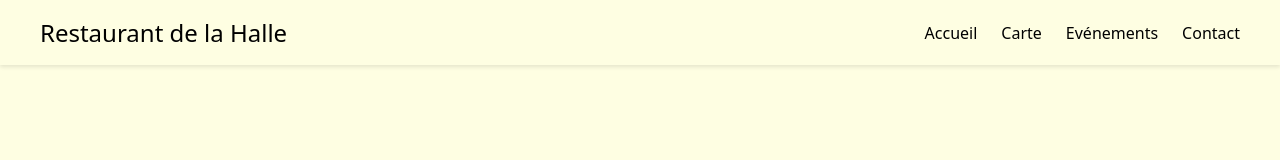
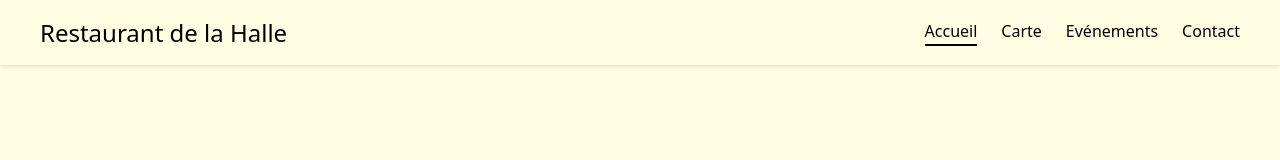
Before and after one commit to Lucacist/restaurant_de_la_halle, a Vue app: page / in a window 1280 px wide. Shown: the top 160 px of the page. Built offline with nearby package versions, Linux system fonts and the light colour scheme; a web font is replaced by a local one.

Commit message:
soulignement navbar

```diff
--- a/src/components/Navbar.vue
+++ b/src/components/Navbar.vue
@@ -97,10 +97,31 @@ const closeMenu = () => {
   text-decoration: none;
   font-weight: 500;
   transition: color 0.3s ease;
+  position: relative;
+  padding-bottom: 4px;
+}
+
+.nav-link::after {
+  content: '';
+  position: absolute;
+  bottom: 0;
+  left: 0;
+  width: 0;
+  height: 2px;
+  background-color: var(--text-color);
+  transition: width 0.3s ease;
+}
+
+.nav-link:hover::after {
+  width: 30%;
+}
+
+.nav-link.router-link-active::after {
+  width: 100%;
 }
 
 .nav-link:hover {
-  color: #e0a80d;
+  color: var(--text-color);
 }
 
 /* Burger menu styles */
```
